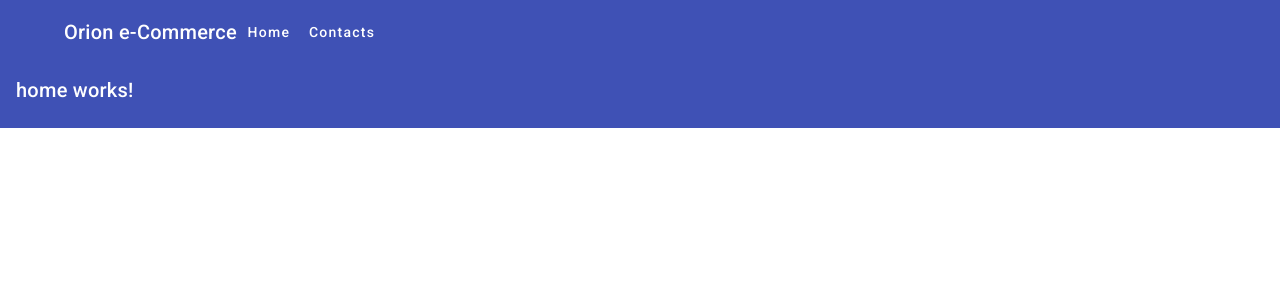
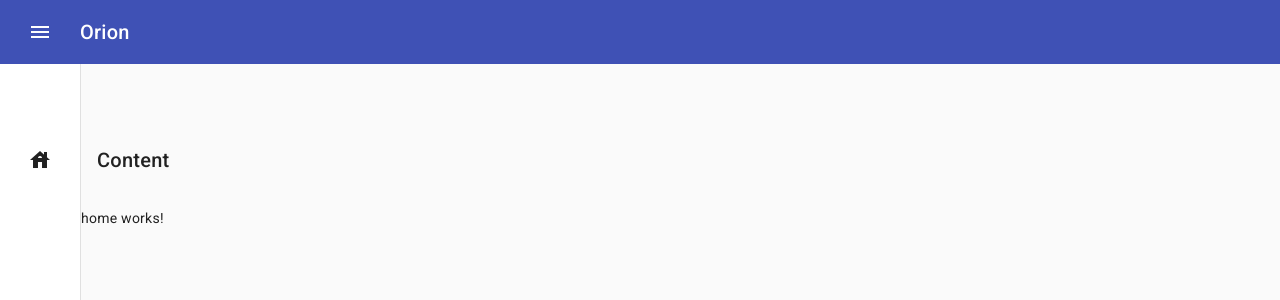
Before and after one commit to EdCharlesDiesel/orion-material, an Angular app: page /home in a window 1280 px wide. Shown: the top 300 px of the page. Built offline with nearby package versions, Linux system fonts and the light colour scheme.

Commit message:
Navbat and side nav
Added a toggling side bar

```diff
--- a/src/app/layouts/toolbar/toolbar-top-menu/toolbar-top-menu.component.css
+++ b/src/app/layouts/toolbar/toolbar-top-menu/toolbar-top-menu.component.css
@@ -1,3 +1,48 @@
-.mat-toolbar {
-    position: relative;
+h1 {
+  padding: 0 1rem;
+}
+
+h2 {padding: 1rem;}
+
+/* mat-toolbar{
+  position:fixed;
+  top:0;
+  z-index: 2;
+} */
+
+.mat-toolbar.mat-primary {
+  position: relative;
+}
+
+mat-sidenav-container {
+  height:100%;
+}
+
+/* // Move the content down so that it won't be hidden by the toolbar */
+mat-sidenav {
+  padding-top: 3.5rem;
+  transition: width 0.3s ease;
+  @media screen and (min-width: 600px) {
+    padding-top: 4rem;
   }
+
+  .entry{
+      display: flex;
+      align-items: center;
+      gap: 1rem;
+      padding:0.75rem;
+  }
+
+}
+
+/* // Move the content down so that it won't be hidden by the toolbar */
+mat-sidenav-content{
+  padding-top: 3.5rem;
+  @media screen and (min-width: 600px) {
+      padding-top: 4rem;
+  }
+}
+
+.expanded {
+  width: 250px;
+}
--- a/src/app/layouts/toolbar/toolbar-top-menu/toolbar-top-menu.component.html
+++ b/src/app/layouts/toolbar/toolbar-top-menu/toolbar-top-menu.component.html
@@ -1,18 +1,22 @@
-<mat-toolbar color="primary" class="mat-elevation-z*">
-  <mat-toolbar-row>
-    <button mat-icon-button color="red">
-      <!-- <mat-icon (click)="sidenav.toggle()">menu</mat-icon> -->
-    </button>
-    <h1>Orion e-Commerce</h1>
-    <span class="menu-spacer"></span>
-    <div>
-      <a mat-button [routerLink]="'/home'"> Home</a>
-      <a mat-button [routerLink]="'/dashboard'"> Contacts </a>
-
-    </div>
-  </mat-toolbar-row>
-
-  <mat-toolbar-row>
+<mat-toolbar color="primary" class="mat-elevation-z8" >
+  <button mat-icon-button aria-label="Menu icon" (click)="toggleMenu()">
+    <mat-icon>menu</mat-icon>
+  </button>
+  <h1>Orion</h1>
+</mat-toolbar>
+<mat-sidenav-container autosize="true">
+  <mat-sidenav [ngClass]="!isCollapsed ? 'expanded' : ''" [mode]="isMobile ? 'over' : 'side'" [opened]="isMobile ? 'false' : 'true'">
+    <mat-nav-list>
+      <a mat-list-item>
+        <span class="entry">
+          <mat-icon>house</mat-icon>
+          <span *ngIf="!isCollapsed">Dashboard</span>
+        </span>
+      </a>
+    </mat-nav-list>
+  </mat-sidenav>
+  <mat-sidenav-content>
+    <h2>Content</h2>
     <router-outlet></router-outlet>
-  </mat-toolbar-row>
-</mat-toolbar>
+  </mat-sidenav-content>
+</mat-sidenav-container>
--- a/src/app/layouts/toolbar/toolbar-top-menu/toolbar-top-menu.component.ts
+++ b/src/app/layouts/toolbar/toolbar-top-menu/toolbar-top-menu.component.ts
@@ -1,4 +1,6 @@
-import { Component } from '@angular/core';
+import { Component, ViewChild } from '@angular/core';
+import { MatSidenav } from '@angular/material/sidenav';
+import { BreakpointObserver } from '@angular/cdk/layout';
 
 @Component({
   selector: 'app-toolbar-top-menu',
@@ -6,5 +8,32 @@ import { Component } from '@angular/core';
   styleUrls: ['./toolbar-top-menu.component.css']
 })
 export class ToolbarTopMenuComponent {
+  title = 'material-responsive-sidenav';
+  @ViewChild(MatSidenav)
+  sidenav!: MatSidenav;
+  isMobile= true;
+  isCollapsed = true;
 
+
+  constructor(private observer: BreakpointObserver) {}
+
+  ngOnInit() {
+    this.observer.observe(['(max-width: 800px)']).subscribe((screenSize) => {
+      if(screenSize.matches){
+        this.isMobile = true;
+      } else {
+        this.isMobile = false;
+      }
+    });
+  }
+
+  toggleMenu() {
+    if(this.isMobile){
+      this.sidenav.toggle();
+      this.isCollapsed = false;
+    } else {
+      this.sidenav.open();
+      this.isCollapsed = !this.isCollapsed;
+    }
+  }
 }
```
